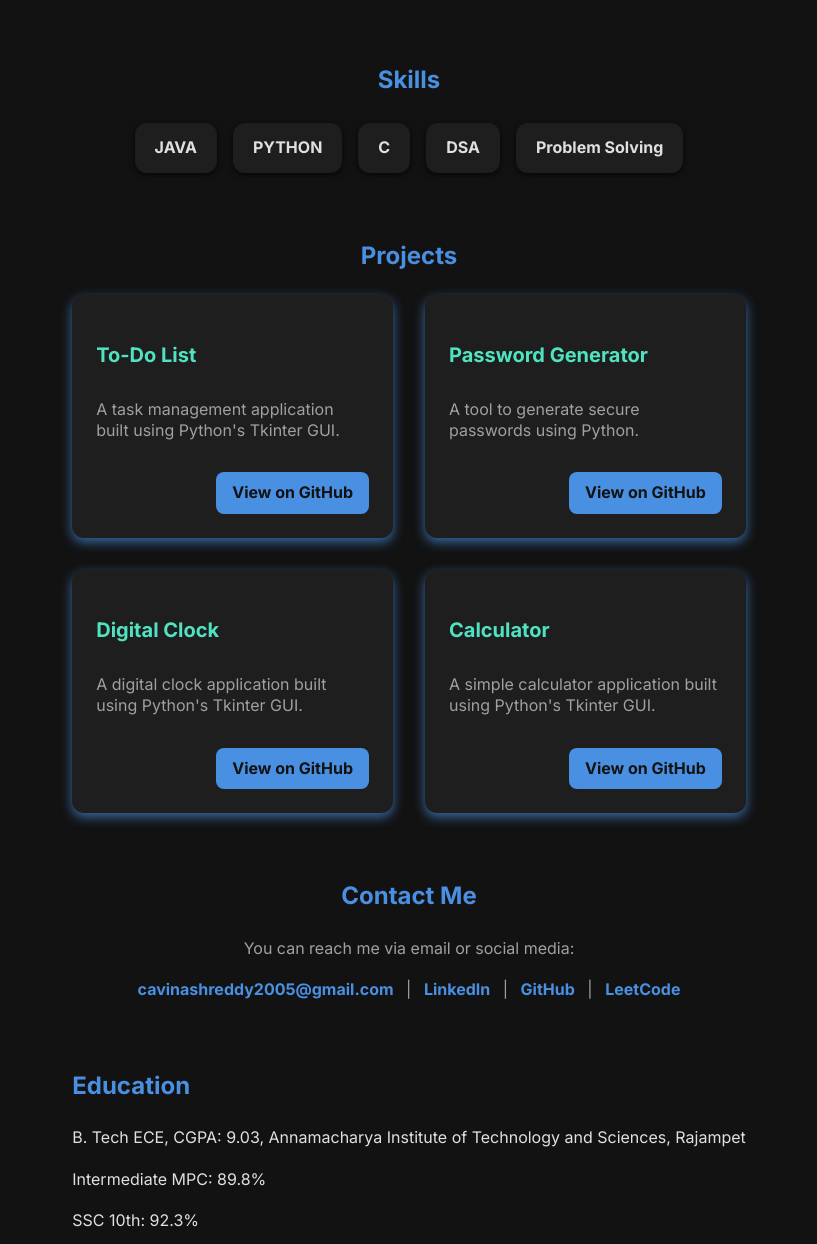
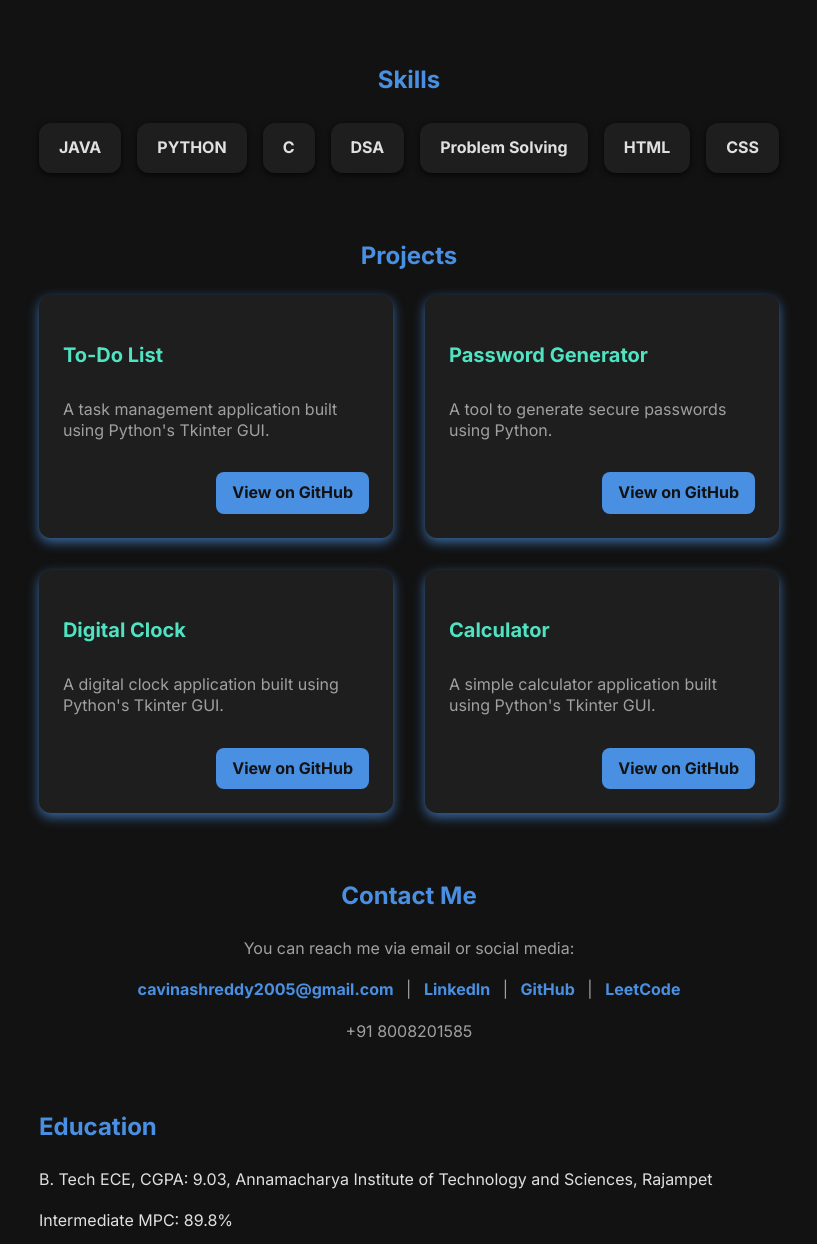
Before and after one commit to avinash-reddy-2005/portfolio-avinash, a plain HTML site: page index.html in a window 1280 px wide. Shown: the part 459-1703 px from the top of the page, without its empty margins (231-1048 px from the left). Drawn offline with Linux system fonts and the light colour scheme.

Commit message:
Update index.html

```diff
--- a/index.html
+++ b/index.html
@@ -272,6 +272,8 @@
         <div class="skill-item" role="listitem" tabindex="0">C</div>
         <div class="skill-item" role="listitem" tabindex="0">DSA</div>
         <div class="skill-item" role="listitem" tabindex="0">Problem Solving</div>
+        <div class="skill-item" role="listitem" tabindex="0">HTML</div>
+        <div class="skill-item" role="listitem" tabindex="0">CSS</div>
       </div>
     </section>
 
@@ -317,6 +319,7 @@
         <a href="https://linkedin.com/in/avinashreddychappidi/" target="_blank" rel="noopener noreferrer" aria-label="Open LinkedIn profile">LinkedIn</a> |
         <a href="https://github.com/avinash-reddy-2005" target="_blank" rel="noopener noreferrer" aria-label="Open GitHub profile">GitHub</a> |
         <a href="https://leetcode.com/u/avinash-reddy-2005/" target="_blank" rel="noopener noreferrer" aria-label="Open LeetCode profile">LeetCode</a>
+        <p type="tel" rel="noopener noreferrer" aria-label="Open LinkedIn profile">+91 8008201585</p>
       </p>
     </section>
 
```
